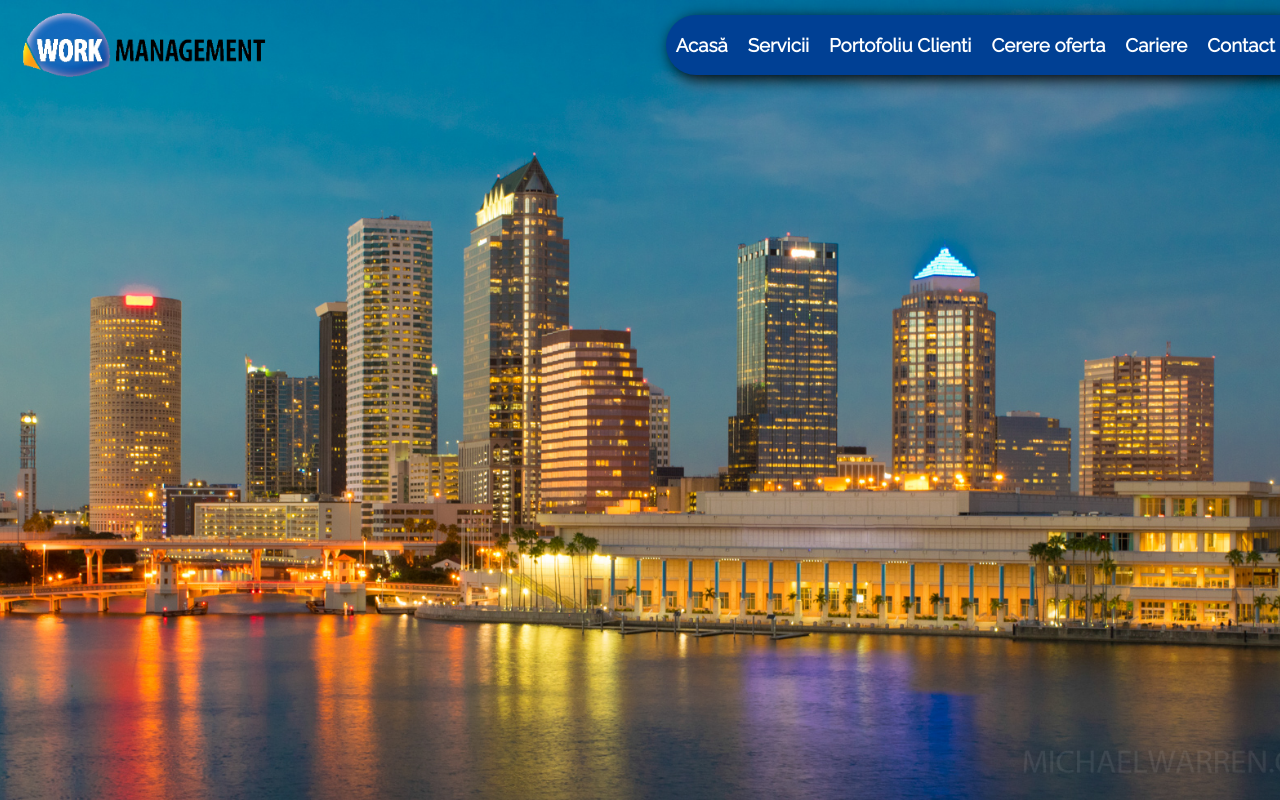
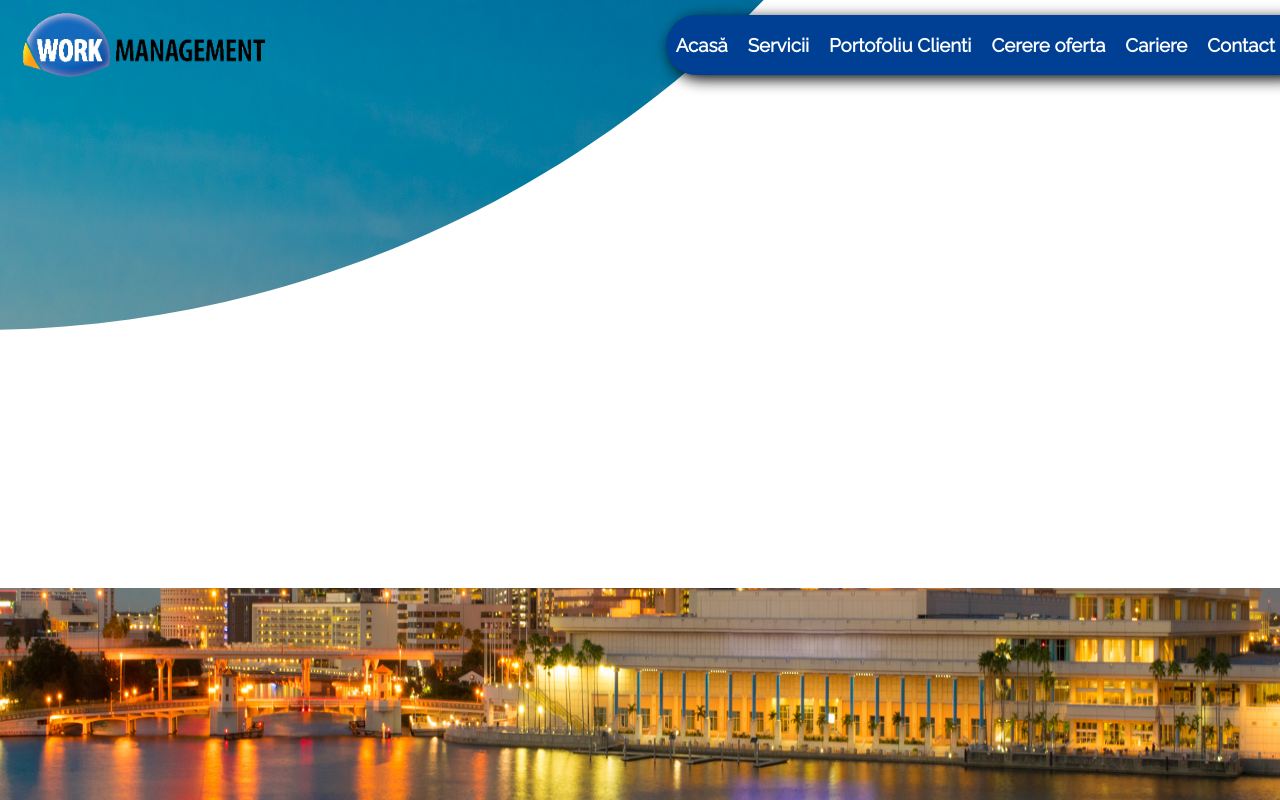
Before and after one commit to bmarcu13/work-management-website, a React (Create React App) app: page /servicii/0 in a window 1280 px wide. Shown: the top 800 px of the page. Built offline with nearby package versions, Linux system fonts and the light colour scheme.

Commit message:
implemented cool bg

```diff
--- a/src/Screens/IndividualServicePage/ServiceLanding/ServiceLanding.css
+++ b/src/Screens/IndividualServicePage/ServiceLanding/ServiceLanding.css
@@ -1,13 +1,20 @@
 .service-page-landing-container {
-    background-clip: url(../../../img/cerc_blana.svg);
-    background-color: red;
-    height: 100vh;
-    width: 100%;
+    background-image: url(../../../img/oras.jpg);
+    background-repeat: no-repeat;
+    background-size: 100% 120vh;
+    background-color: rgb(255, 255, 255);
+    height: 200vh;
+    min-width: 100%;
 }
 
-.service-page-landing-container img {
+.service-page-landing-container .svg-bg {
     width: 100%;
-    height: 100%;
-    object-fit: cover;
-    clip-path: url(../../../img/cerc_blana.svg);
+    height: auto;
+    aspect-ratio: 1;
+    background-image: url(../../../img//cerc_blana.svg);
+    background-size: 210vw;
+    background-repeat: no-repeat;
+    background-position-x: -1400px;
+    background-position-y: -2100px;
+    overflow-x: hidden;
 }
--- a/src/Screens/IndividualServicePage/ServiceLanding/ServiceLanding.js
+++ b/src/Screens/IndividualServicePage/ServiceLanding/ServiceLanding.js
@@ -1,12 +1,13 @@
 import React from "react";
 import oras from "../../../img/oras.jpg";
+import cercblana from "../../../img/cerc_blana.svg";
 
 import "./ServiceLanding.css";
 
 export default function ServiceLanding(props) {
     return (
         <div className="service-page-landing-container">
-            <img src={oras} />
+            <div className="svg-bg"></div>
         </div>
     );
 }
```
Also changed, not shown: src/img/cerc_blana.svg.
